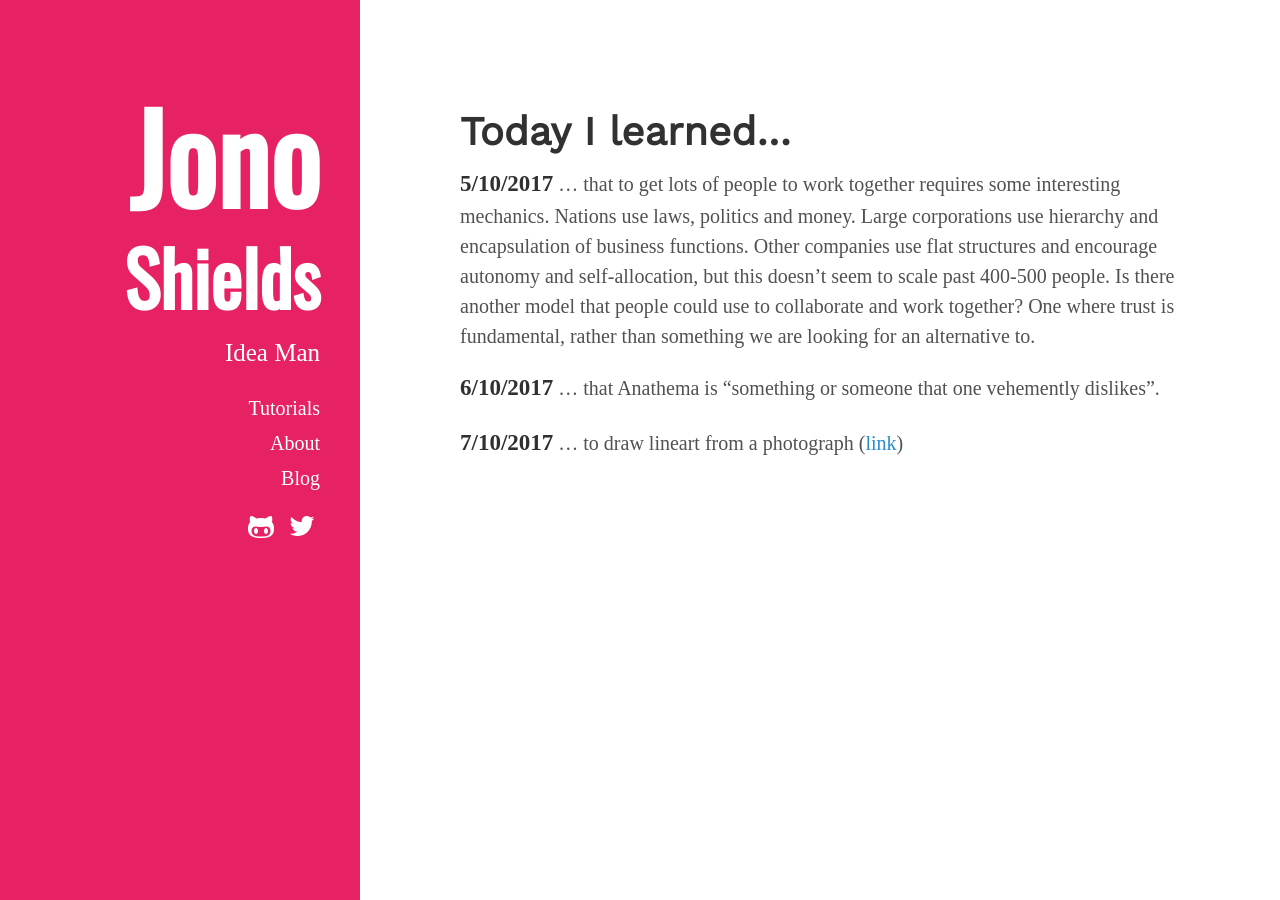
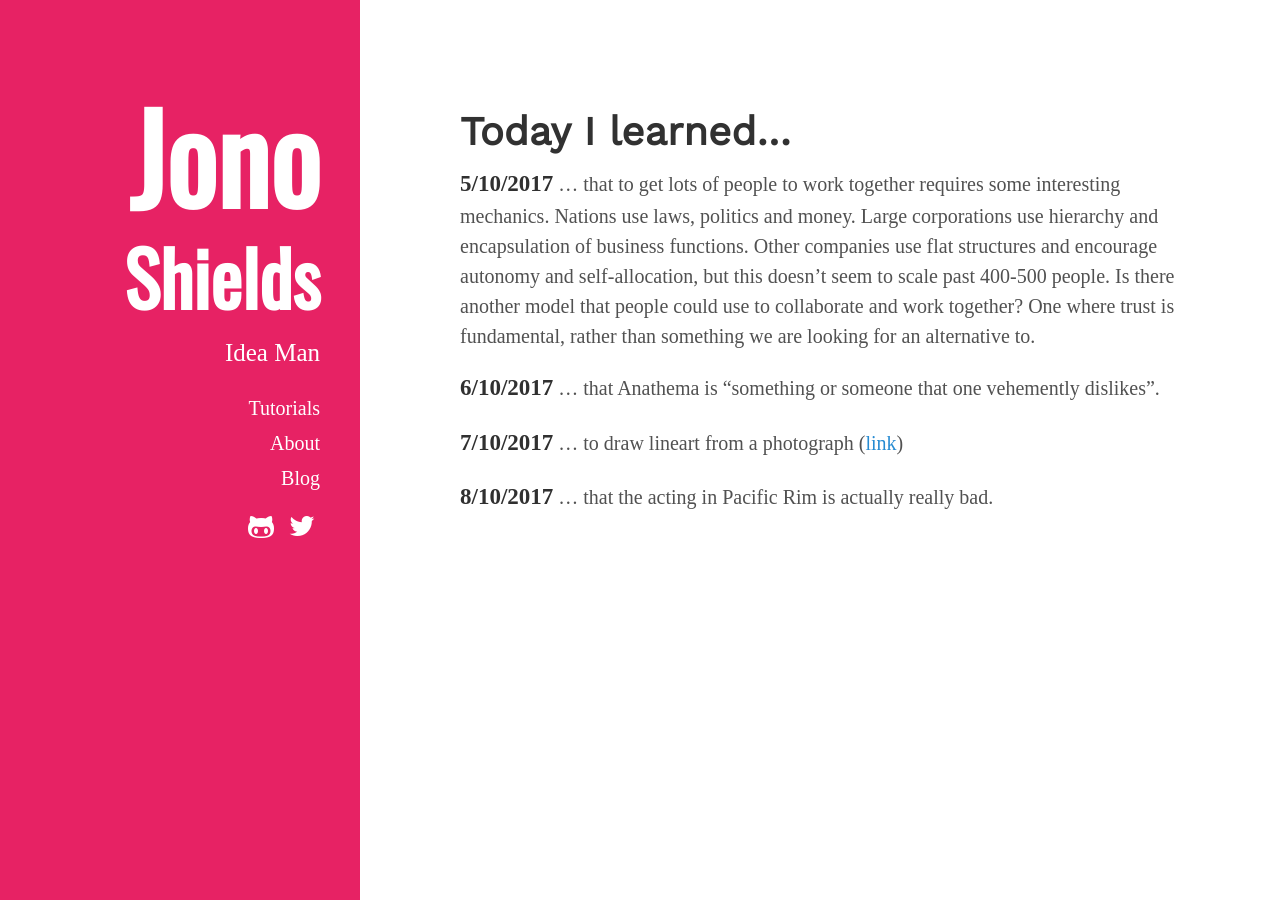
Before and after one commit to foopod/blog-2.0, a Jekyll site: the page built from learnings.md, in a window 1280 px wide. Built offline with Jekyll 4.4.1, drawn with Linux system fonts in a browser that asks for light colours; nearby versions of some CDN libraries; some web fonts are replaced.

Commit message:
Update learnings.md

```diff
--- a/learnings.md
+++ b/learnings.md
@@ -11,3 +11,5 @@ description: Jono learns something new everyday, this is proof
 **6/10/2017** ... that Anathema is "something or someone that one vehemently dislikes".
 
 **7/10/2017** ... to draw lineart from a photograph ([link](https://www.instagram.com/p/BZ7xq28hxEk/))
+
+**8/10/2017** ... that the acting in Pacific Rim is actually really bad.
```
